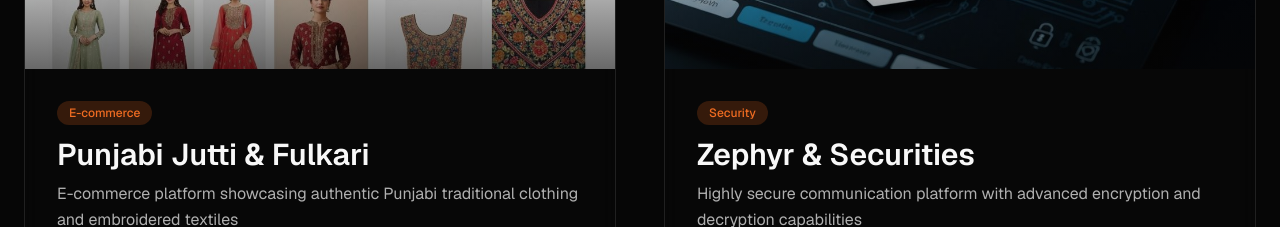
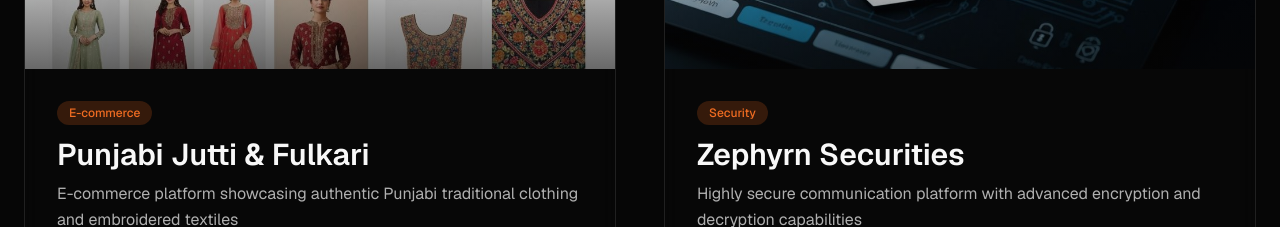
Before and after one commit to harsh11x/xsvweb, a Next.js app: page / in a window 1280 px wide. Shown: the part 1660-1887 px from the top of the page. Built offline with nearby package versions, Linux system fonts and the light colour scheme.

Commit message:
Fix company name: Zephyr & Securities to Zephyrn Securities

```diff
--- a/components/sections/featured-works-section.tsx
+++ b/components/sections/featured-works-section.tsx
@@ -19,7 +19,7 @@ export function FeaturedWorksSection() {
     },
     {
       id: 2,
-      title: "Zephyr & Securities",
+      title: "Zephyrn Securities",
       description: "Highly secure communication platform with advanced encryption and decryption capabilities",
       category: "Security",
       link: "https://zephyrnsecurities.com",
```
